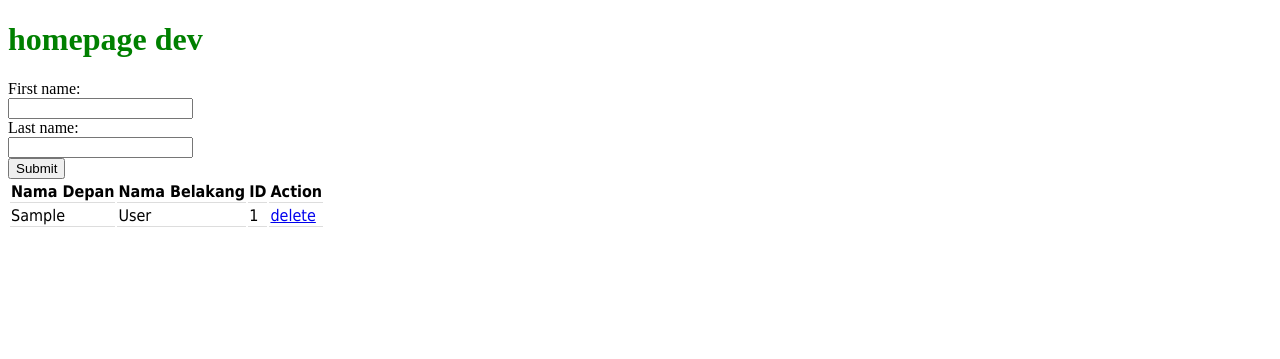
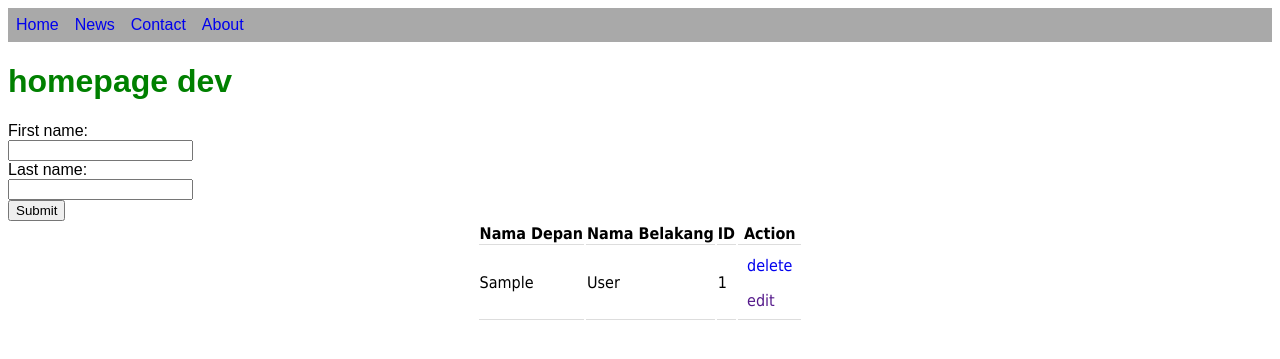
Before and after one commit to nutrimartid/pricing, a Flask app: page / in a window 1280 px wide. Shown: the top 359 px of the page. Run offline with Flask 2, Linux system fonts and the light colour scheme; tables that the repository leaves empty hold one stand-in row (values such as "Sample post").

Commit message:
main css

```diff
--- a/static/style.css
+++ b/static/style.css
@@ -1,12 +1,48 @@
+html{
+  font-family: sans-serif;
+}
+
 h1{
   color:green;
   }
+
 th,td {
-  /* border: 1px solid;
-  border-collapse: collapse; */
   border-bottom: 1px solid #ddd;
   font-family: Tahoma, Verdana, sans-serif;
 }
-p {
-font-family: Tahoma, Verdana, sans-serif;
+
+.center{
+  margin: auto;
 }
+
+table{
+  margin: auto;
+}
+
+li {
+  float: left;
+}
+
+li a:hover {
+  background-color: darkblue;
+}
+
+li a {
+  display: block;
+  padding: 8px;
+}
+
+ul {
+  list-style-type: none;
+  margin: 0;
+  padding: 0;
+  overflow: hidden;
+  background-color: darkgray;
+}
+
+a {
+  display: block;
+  padding: 8px;
+  /* background-color: #dddddd; */
+  text-decoration: none;
+}
--- a/templates/base.html
+++ b/templates/base.html
@@ -4,9 +4,15 @@
     <meta charset="utf-8">
     <title>Title</title>
     <link rel="stylesheet" href="{{ url_for('static', filename='style.css') }}">
+    <!-- <script src="https://cdn.tailwindcss.com"></script> -->
   </head>
   <body>
-    <!-- <h1>hello world</h1> -->
+    <ul>
+     <li><a href="default.asp">Home</a></li>
+     <li><a href="news.asp">News</a></li>
+     <li><a href="contact.asp">Contact</a></li>
+     <li><a href="about.asp">About</a></li>
+    </ul>
     {% block content %}
     {% endblock %}
   </body>
--- a/templates/home.html
+++ b/templates/home.html
@@ -1,7 +1,7 @@
 {% extends 'base.html' %}
 {% block content %}
-<div>
-  <h1>homepage dev</h1>
+<h1>homepage dev</h1>
+<div class="center">
   <form method="POST">
    <label for="fname">First name:</label><br>
    <input type="text" name="fname"><br>
@@ -28,6 +28,7 @@
             <td>{{i.id}}</td>
             <td>
               <a href="{{url_for('delete',id=i.id)}}">delete</a>
+              <a href="">edit</a>
             </td>
         </tr>
         {% endfor %}
```
